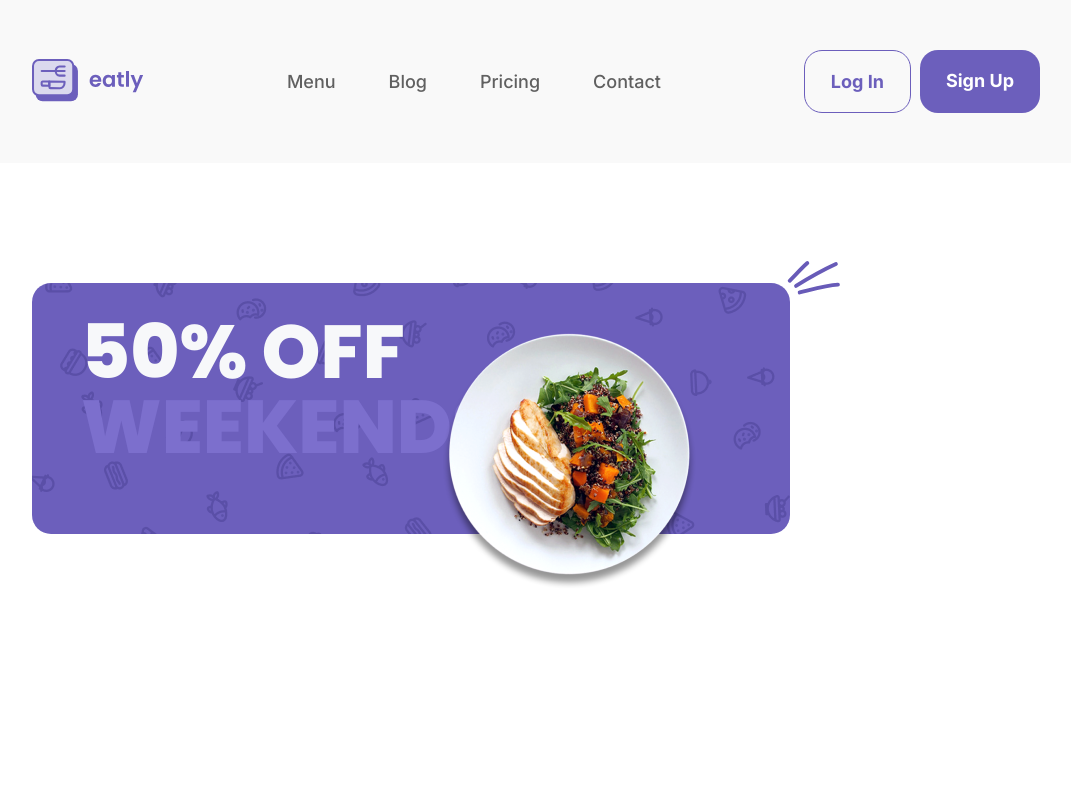
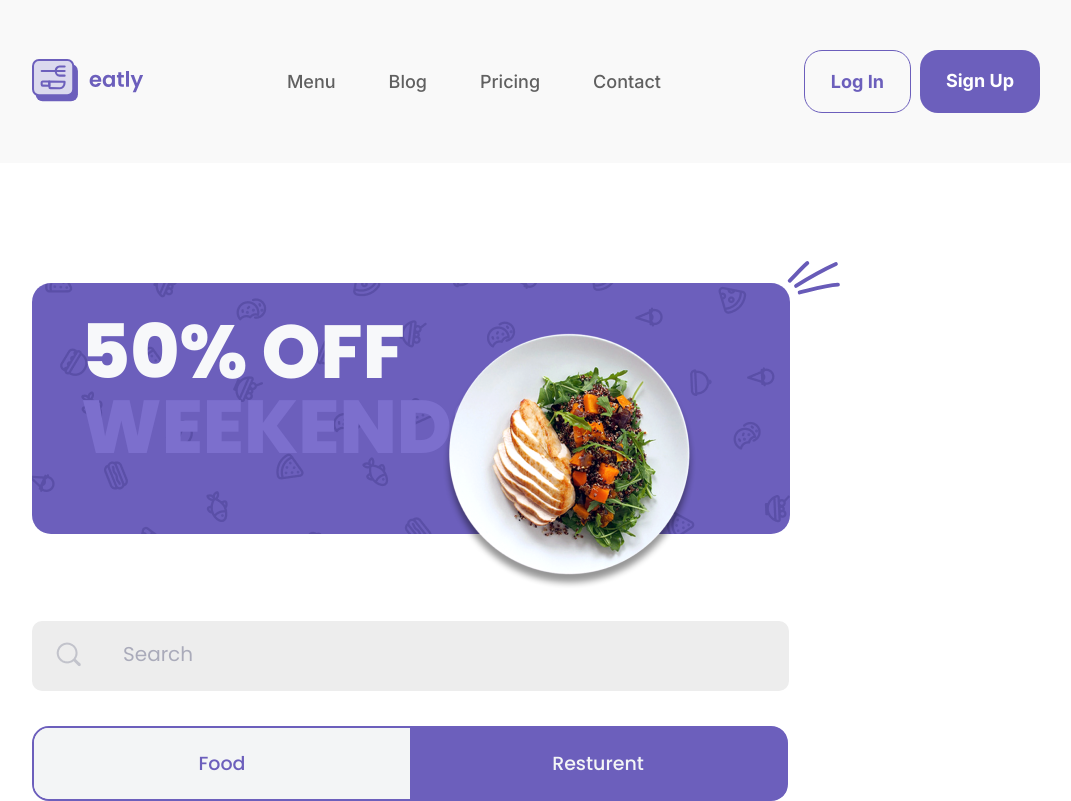
Before and after one commit to G0d-0f-war/market-eatly, a React (Vite) app: page /menu in a window 1280 px wide. Shown: the whole page, without its empty margins (104-1175 px from the left). Built offline with nearby package versions, Linux system fonts and the light colour scheme.

Commit message:
input,buttonsInput

```diff
--- a/src/entites/ui/SaleWeekend/SaleWeekend.module.scss
+++ b/src/entites/ui/SaleWeekend/SaleWeekend.module.scss
@@ -2,7 +2,6 @@
     width: 758px;
     height: 251px;
     background-color: #6C5FBC;
-
     position: relative;
     border-radius: 19px;
     .img {
--- /dev/null
+++ b/src/features/ui/Navigation/ButtonInputs/buttonInput.jsx
@@ -0,0 +1,9 @@
+import styles from './buttonInput.module.scss'
+export default function ButtonInput () {
+    return(
+        <div className={styles.inputsButton}>
+            <button className={styles.food}>Food</button>
+            <button className={styles.resturent}>Resturent</button>
+        </div>
+    )
+};
--- /dev/null
+++ b/src/features/ui/Navigation/ButtonInputs/buttonInput.module.scss
@@ -0,0 +1,37 @@
+.inputsButton {
+    width: 756px;
+    height: 75px;
+    border: 2px solid #6C5FBC;
+    border-radius: 17px;
+    margin-top: 35px;
+    display: flex;
+    .food {
+        width: 380px;
+        height: 71px;
+        border-radius: 15px 0 0 15px;
+        background: #F3F5F6;
+        font-family: Poppins;
+        font-size: 19px;
+        line-height: 30px;
+        color: #6C5FBC;
+        font-weight: 500;
+        &:hover{
+            background: #e7ecee;
+        }
+    }
+
+    .resturent {
+        width: 380px;
+        height: 71px;
+        border-radius: 0 10px 10px 0;
+        background-color: #6C5FBC;
+        font-family: Poppins;
+        font-size: 19px;
+        line-height: 30px;
+        color: #F3F5F6;
+        font-weight: 500;
+        &:hover{
+            background-color: #6459a9;
+        }
+    }
+}
--- /dev/null
+++ b/src/shared/ui/Inputs/input.jsx
@@ -0,0 +1,12 @@
+import styles from './inputs.module.scss'
+import search from '../../../app/assets/img/sale/Search.png'
+export default function Input () {
+    return (
+        <div className={styles.inputsearch}>
+            <div className={styles.input}>
+            <img src={search} alt="" />
+            <input type="text"  placeholder="Search" className={styles.search}/>
+            </div>
+        </div>
+    )
+};
--- /dev/null
+++ b/src/shared/ui/Inputs/inputs.module.scss
@@ -0,0 +1,38 @@
+.inputsearch {
+
+    input {
+    width: 757px;
+    background-color: #EDEDED;
+    height: 70px;
+    margin-top: 87px;
+    border-radius: 10px;
+    &:focus {
+       color: red;
+       padding-left: 91px;
+        color: #AAABBA;
+        font-family: Poppins;
+        font-size: 20px;
+        line-height: 24px;
+    }
+}
+    .search:focus::placeholder{
+        color: transparent;
+    }
+
+    input::placeholder {
+        color: #AAABBA;
+        font-family: Poppins;
+        padding-left: 91px;
+        font-size: 20px;
+        line-height: 24px;
+
+    }
+
+    img {
+    position: absolute;
+    z-index: 3;
+    margin-top: 104px;
+    margin-left: 20px;
+    }
+
+}
--- a/src/widgets/ui/Header/Sale/Sale.jsx
+++ b/src/widgets/ui/Header/Sale/Sale.jsx
@@ -1,11 +1,20 @@
 import SaleWeekend from "../../../../entites/ui/SaleWeekend/SaleWeekend";
 import styles from './Sale.module.scss'
+import Input from "../../../../shared/ui/Inputs/input";
+import ButtonInput from "../../../../features/ui/Navigation/ButtonInputs/buttonInput";
 export default function Sale () {
-    return (
+return (
 
     <div className="container">
         <div className={styles.wrapper}>
-    <SaleWeekend />
+            <div className={styles.item}>
+                <div className={styles.left}>
+                    <SaleWeekend />
+                    <Input />
+        <ButtonInput />
+                    </div>
+                <div className={styles.right}></div>
+            </div>
         </div>
 
     </div>
```
Also changed, not shown: src/app/assets/img/sale/Search.png (added).
